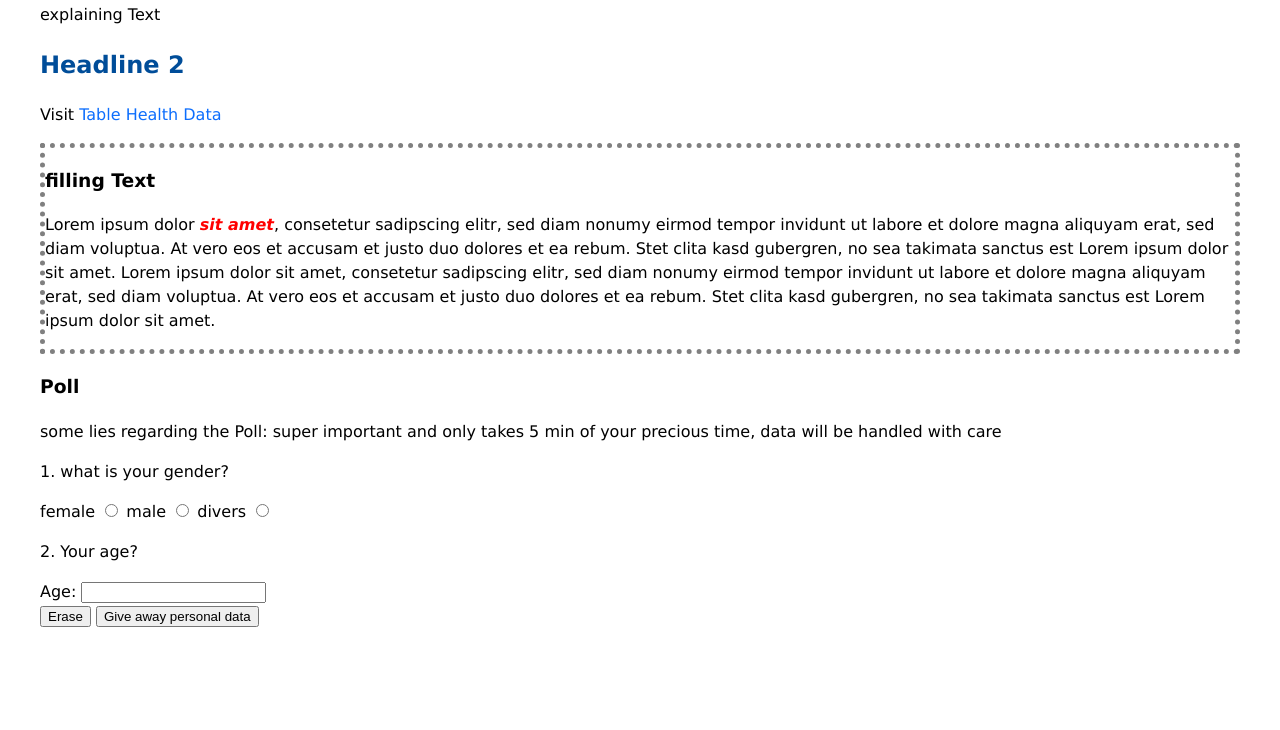
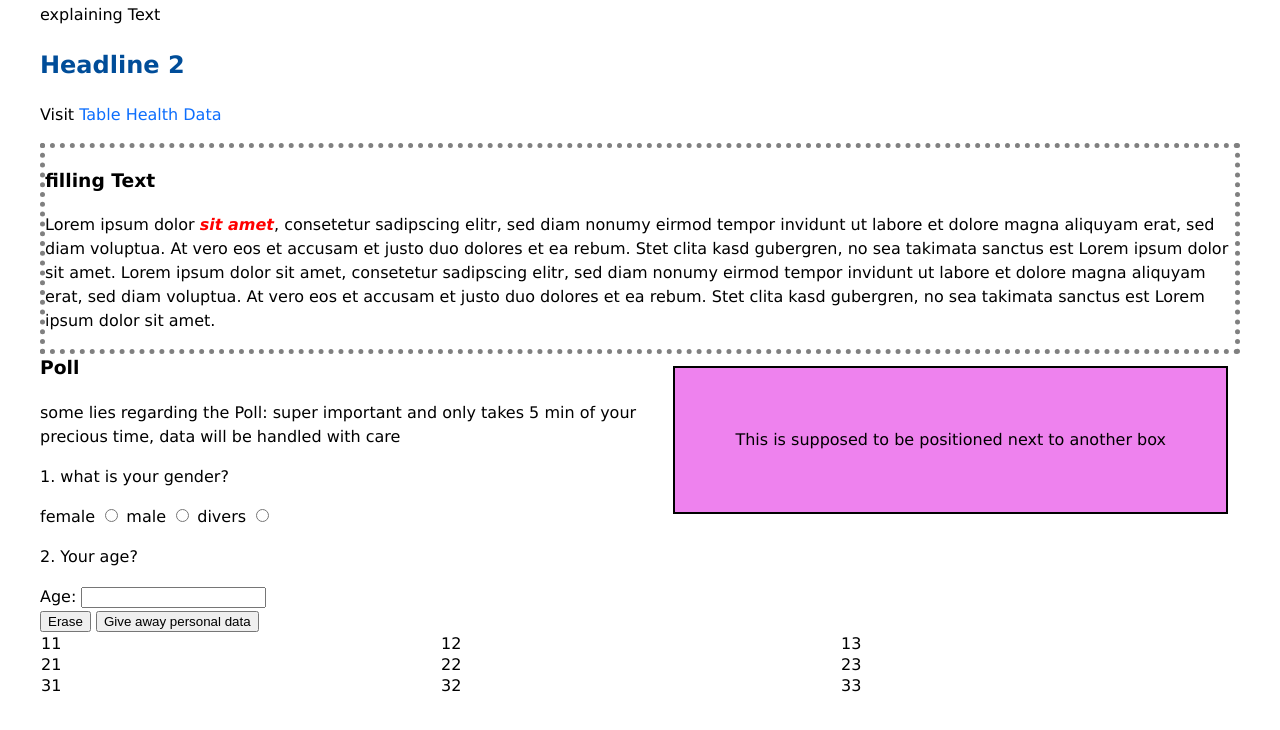
Before and after one commit to alenakoerber-code/GPH-Digital-Health-Project-2, a plain HTML site: page index.html in a window 1280 px wide. Shown: the part 102-832 px from the top of the page. Drawn offline with Linux system fonts and the light colour scheme.

Commit message:
another table and box

```diff
--- a/index.html
+++ b/index.html
@@ -1,3 +1,5 @@
+<!DOCTYPE HTML5>
+
 <html>
 
   <header>
@@ -13,12 +15,17 @@
   <h2>Headline 2</h2>
   <p>Visit <a href="linked_health_data_table.html">Table Health Data</a></p>
 
-
   <article>
+    <div ID="Lorem_ipsum">
     <h3>filling Text</h3>
     <p>Lorem ipsum dolor <span>sit amet</span>, consetetur sadipscing elitr, sed diam nonumy eirmod tempor invidunt ut labore et dolore magna aliquyam erat, sed diam voluptua. At vero eos et accusam et justo duo dolores et ea rebum. Stet clita kasd gubergren, no sea takimata sanctus est Lorem ipsum dolor sit amet. Lorem ipsum dolor sit amet, consetetur sadipscing elitr, sed diam nonumy eirmod tempor invidunt ut labore et dolore magna aliquyam erat, sed diam voluptua. At vero eos et accusam et justo duo dolores et ea rebum. Stet clita kasd gubergren, no sea takimata sanctus est Lorem ipsum dolor sit amet.</p>
+    </div>
   </article>
 
+
+    <div ID="right_box_with_border">
+      This is supposed to be positioned next to another box
+    </div>
 
     <h3>Poll</h3>
     <p>some lies regarding the Poll: super important and only takes 5 min of your precious time, data will be handled with care</p>
@@ -47,6 +54,20 @@
     </div>
 
 
+<table ID="practice_tabledesign">
+  <tbody>
+  <tr>
+    <td>11</td>  <td>12</td> <td>13</td>
+  </tr>
+  <tr>
+    <td>21</td>  <td>22</td> <td>23</td>
+    </tr>
+  <tr>
+    <td>31</td>  <td>32</td> <td>33</td>
+    </tr>
+  </tbody>
+</table>
+
 
   </body>
 
--- a/style.css
+++ b/style.css
@@ -46,6 +46,17 @@ h2 {
 
 article {
   border: 5px dotted grey;
+  float: left;
+}
+
+
+#right_box_with_border {
+  border: 2px solid black;
+  padding: 5%;
+  margin: 1%;
+  background-color: violet;
+  display: block;
+  float: right;
 }
 
 span {
@@ -54,18 +65,19 @@ span {
   color: red;
 }
 
-table {
+
+table#health_data,#practice_tabledesign {
   width: 100%;
   border-collapse: collapse;
 }
 
-th {
+table#health_data th {
   border-left: 2px solid black;
   border-right: 2px solid black;
   border-bottom:  2px solid black;
 }
 
-td {
+table#health_data td {
   border-left: 2px solid black;
   border-right: 2px solid black;
   border-top: 1px dashed grey;
```
Also changed, not shown: linked_health_data_table.html (+3 -1 lines).
